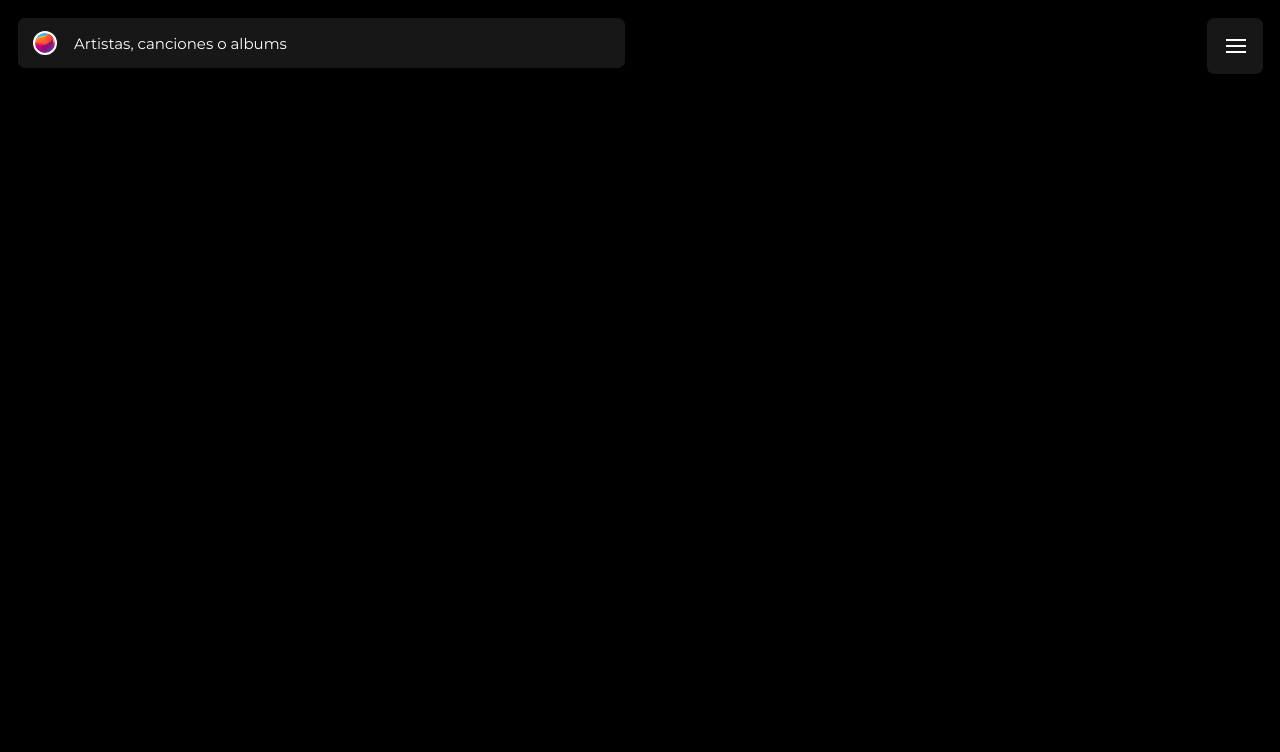
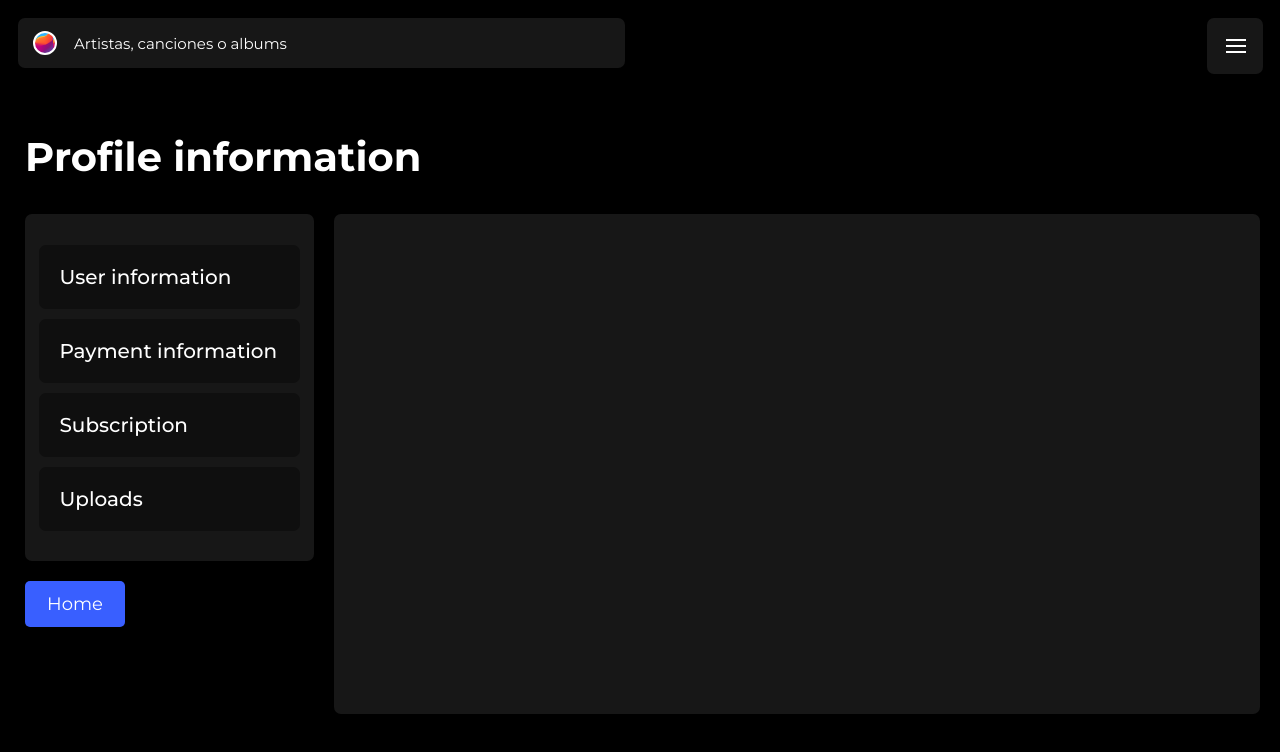
Before and after one commit to haykbit/react-music-player, a React (Create React App) app in the folder client/: page /profile in a window 1280 px wide. Shown: the top 752 px of the page. Built offline with nearby package versions, Linux system fonts and the light colour scheme.

Commit message:
style: button style added

```diff
--- a/client/src/components/UserProfile/UserProfile.js
+++ b/client/src/components/UserProfile/UserProfile.js
@@ -11,12 +11,28 @@ function UserProfile() {
   return (
     <>
       <div className="profile-container">
-        <div className="profile-menu">
-          <ul>
-            <li></li>
-          </ul>
+        <h2 className="recomend-title">Profile information</h2>
+        <div className="profile-content">
+          <div className="lateral-menu">
+            <div className="profile-menu">
+              <ul>
+                <li>User information</li>
+                <li>Payment information</li>
+                <li>Subscription</li>
+                <li>Uploads</li>
+              </ul>
+            </div>
+            <div>
+              <button>Home</button>
+            </div>
+          </div>
+          <div className="profile-item">
+            <div className="user-info"></div>
+            <div className="payment-info"></div>
+            <div className="sub-info"></div>
+            <div className="upload-info"></div>
+          </div>
         </div>
-        <div className="profile-item"></div>
       </div>
     </>
   );
--- a/client/src/components/UserProfile/style/userprofile.scss
+++ b/client/src/components/UserProfile/style/userprofile.scss
@@ -0,0 +1,62 @@
+.profile-container {
+  margin-left: 25px;
+  margin-top: 40px;
+
+  h2 {
+    color: #fff;
+    font-size: 40px;
+  }
+
+  h1 {
+    color: #fff;
+    padding: 20px;
+  }
+
+  .profile-content {
+    display: flex;
+  }
+
+  .lateral-menu {
+    width: 25%;
+
+    button {
+      color: #fff;
+      font-size: 18px;
+      margin-top: 20px;
+      padding: 12px;
+      width: 100px;
+      border: none;
+      border-radius: 5px;
+      background-color: #395fff;
+    }
+  }
+  .profile-menu {
+    background-color: #171717;
+    border-radius: 7px;
+    padding: 5%;
+
+    ul {
+      list-style-type: none;
+      padding: 0;
+    }
+
+    li {
+      color: #fff;
+      font-size: 20px;
+      font-weight: 500;
+      padding: 20px 20px 20px 20px;
+      cursor: pointer;
+      background-color: #0f0f0f;
+      border-radius: 7px;
+      margin-bottom: 10px;
+    }
+  }
+
+  .profile-item {
+    background-color: #171717;
+    width: 80%;
+    height: 500px;
+    margin: 0px 20px 0px 20px;
+    border-radius: 7px;
+  }
+}
```
